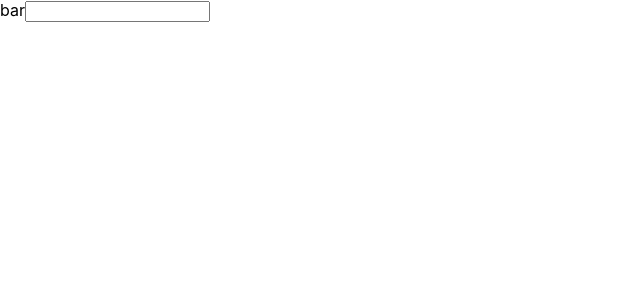
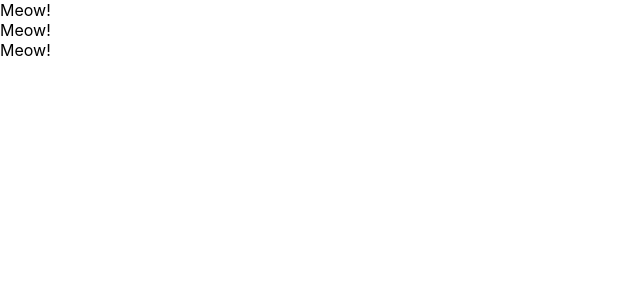
Before and after one commit to dorodero/udemy-react-redux-crud-application, a React (Create React App) app: page / in a window 1280 px wide. Shown: the top 300 px of the page, without its empty margins (0-640 px from the left). Built offline with nearby package versions, Linux system fonts and the light colour scheme.

Commit message:
create class component and functional component

```diff
--- a/src/App.js
+++ b/src/App.js
@@ -1,16 +1,30 @@
-import React, { Component} from 'react';
+import React from 'react';
 
-class App extends Component {
-  render() {
-    return(
-      <React.Fragment>
-        <label htmlFor="bat">
-          bar
-        </label>
-        <input type="text" onChange={() => { console.log("I am Clicked.")}}></input>
-      </React.Fragment>
-    )
-  }
+// class App extends Component {
+//   render() {
+//     return(
+//       <React.Fragment>
+//         <label htmlFor="bat">
+//           bar
+//         </label>
+//         <input type="text" onChange={() => { console.log("I am Clicked.")}}></input>
+//       </React.Fragment>
+//     )
+//   }
+// }
+
+const App = () => {
+  return (
+    <div>
+      <Cat></Cat>
+      <Cat></Cat>
+      <Cat></Cat>
+    </div>
+  );
+}
+
+const Cat = () => {
+  return <div>Meow!</div>
 }
 
 export default App;
```
